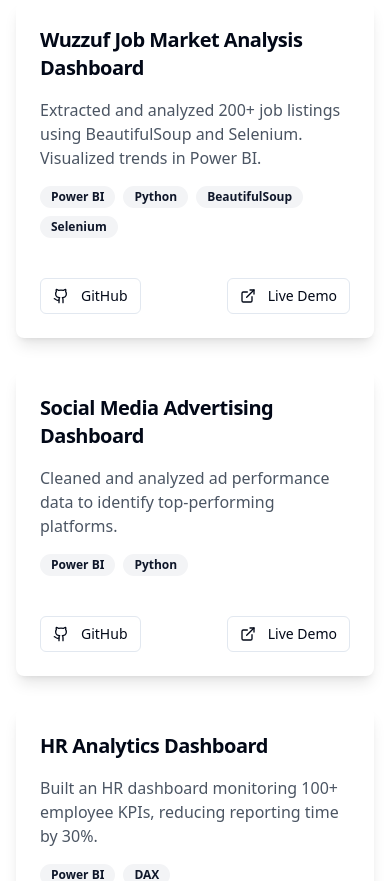
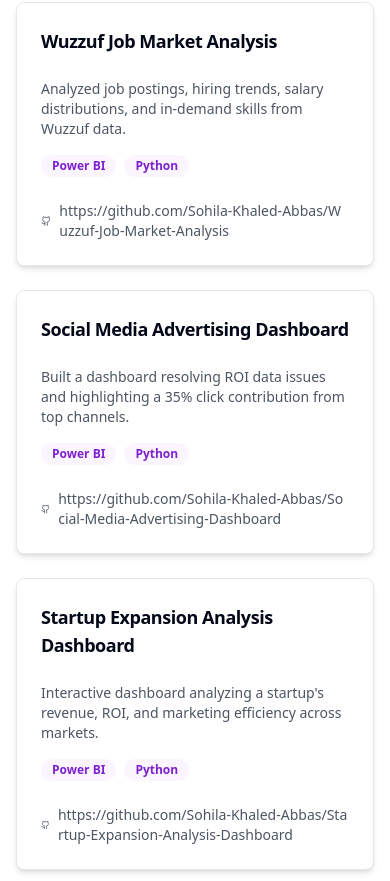
Before and after one commit to Sohila-Khaled-Abbas/sohila-data-showcase, a React (Vite) app: page / in a window 390 px wide. Shown: the part 3052-3933 px from the top of the page. Built offline with nearby package versions, Linux system fonts and the light colour scheme.

Commit message:
feat: Implement Projects section
Adds a responsive Projects section to showcase featured data analytics projects with titles, descriptions, technologies used, and GitHub links.

```diff
--- a/src/components/Projects.tsx
+++ b/src/components/Projects.tsx
@@ -1,31 +1,69 @@
 
 import { Card, CardContent, CardFooter, CardHeader, CardTitle } from "@/components/ui/card";
 import { Badge } from "@/components/ui/badge";
-import { Button } from "@/components/ui/button";
-import { Github, ExternalLink } from "lucide-react";
+import { Github } from "lucide-react";
 
 const Projects = () => {
   const projects = [
     {
-      title: "Wuzzuf Job Market Analysis Dashboard",
-      description: "Extracted and analyzed 200+ job listings using BeautifulSoup and Selenium. Visualized trends in Power BI.",
-      tools: ["Power BI", "Python", "BeautifulSoup", "Selenium"],
-      githubLink: "https://github.com/Sohila-Khaled-Abbas/Wuzzuf-Job-Market-Analysis",
-      liveLink: "#",
+      title: "Wuzzuf Job Market Analysis",
+      description: "Analyzed job postings, hiring trends, salary distributions, and in-demand skills from Wuzzuf data.",
+      tools: ["Power BI", "Python"],
+      githubUrl: "https://github.com/Sohila-Khaled-Abbas/Wuzzuf-Job-Market-Analysis",
     },
     {
       title: "Social Media Advertising Dashboard",
-      description: "Cleaned and analyzed ad performance data to identify top-performing platforms.",
+      description: "Built a dashboard resolving ROI data issues and highlighting a 35% click contribution from top channels.",
       tools: ["Power BI", "Python"],
-      githubLink: "https://github.com/Sohila-Khaled-Abbas/Social-Media-Advertising-Dashboard",
-      liveLink: "#",
+      githubUrl: "https://github.com/Sohila-Khaled-Abbas/Social-Media-Advertising-Dashboard",
+    },
+    {
+      title: "Startup Expansion Analysis Dashboard",
+      description: "Interactive dashboard analyzing a startup's revenue, ROI, and marketing efficiency across markets.",
+      tools: ["Power BI", "Python"],
+      githubUrl: "https://github.com/Sohila-Khaled-Abbas/Startup-Expansion-Analysis-Dashboard",
+    },
+    {
+      title: "Global Layoffs Analysis",
+      description: "Used SQL to uncover layoff trends across industries, funding stages, and regions.",
+      tools: ["SQL"],
+      githubUrl: "https://github.com/Sohila-Khaled-Abbas/global-layoffs-analysis",
+    },
+    {
+      title: "Healthcare Analytics Dashboard",
+      description: "Analyzed hospital waitlists, patient demographics, and service usage trends.",
+      tools: ["Power BI"],
+      githubUrl: "https://github.com/Sohila-Khaled-Abbas/healthcare-analytics-dashboard",
+    },
+    {
+      title: "Python EDA Case Study",
+      description: "Used EDA techniques to explore employee salary data and uncover insights.",
+      tools: ["Python"],
+      githubUrl: "https://github.com/Sohila-Khaled-Abbas/Python_EDA_Case_Study",
     },
     {
       title: "HR Analytics Dashboard",
-      description: "Built an HR dashboard monitoring 100+ employee KPIs, reducing reporting time by 30%.",
+      description: "Designed an interactive HR dashboard with dynamic filters and insights on attendance and KPIs.",
       tools: ["Power BI", "DAX"],
-      githubLink: "https://github.com/Sohila-Khaled-Abbas/HR-Analytics-Dashboard",
-      liveLink: "#",
+      githubUrl: "https://github.com/Sohila-Khaled-Abbas/HR-Analytics-Dashboard",
+    },
+    {
+      title: "IMDB Top 250 Movies Dashboard",
+      description: "Visualized cinema trends, ratings, and distributions based on the IMDB Top 250 dataset.",
+      tools: ["Power BI"],
+      githubUrl: "https://github.com/Sohila-Khaled-Abbas/IMDB-Top250-Movies-Dashboard",
+    },
+    {
+      title: "Emergency Room Dashboard",
+      description: "Analyzed patient satisfaction and visit trends using advanced DAX in Power BI.",
+      tools: ["Power BI", "DAX"],
+      githubUrl: "https://github.com/Sohila-Khaled-Abbas/Emergency-Room-Dashboard",
+    },
+    {
+      title: "Regional Sales Dashboard",
+      description: "Visualized sales trends to identify profitable regions and growth opportunities.",
+      tools: ["Power BI"],
+      githubUrl: "https://github.com/Sohila-Khaled-Abbas/regional-sales-dashboard",
     },
   ];
 
@@ -38,35 +76,33 @@ const Projects = () => {
           </span>
         </h2>
 
-        <div className="grid grid-cols-1 md:grid-cols-2 lg:grid-cols-3 gap-8 max-w-6xl mx-auto">
+        <div className="grid grid-cols-1 md:grid-cols-2 lg:grid-cols-3 gap-6 max-w-7xl mx-auto">
           {projects.map((project, index) => (
-            <Card key={index} className="shadow-lg border-none">
-              <CardHeader className="pb-0">
-                <CardTitle className="text-xl">{project.title}</CardTitle>
+            <Card key={index} className="flex flex-col h-full border shadow-md hover:shadow-lg transition-shadow">
+              <CardHeader>
+                <CardTitle className="text-lg font-semibold line-clamp-2">{project.title}</CardTitle>
               </CardHeader>
-              <CardContent className="pt-4">
-                <p className="text-gray-600 mb-4">{project.description}</p>
-                <div className="flex flex-wrap gap-2 mb-4">
+              <CardContent className="flex-grow">
+                <p className="text-gray-600 text-sm mb-4 line-clamp-3">
+                  {project.description}
+                </p>
+                <div className="flex flex-wrap gap-2">
                   {project.tools.map((tool, toolIndex) => (
-                    <Badge key={toolIndex} variant="secondary" className="bg-gray-100">
+                    <Badge
+                      key={toolIndex}
+                      variant="secondary"
+                      className="bg-purple-50 text-purple-700 hover:bg-purple-100"
+                    >
                       {tool}
                     </Badge>
                   ))}
                 </div>
               </CardContent>
-              <CardFooter className="flex justify-between pt-0">
-                <Button size="sm" variant="outline" asChild>
-                  <a href={project.githubLink} target="_blank" rel="noreferrer" className="inline-flex items-center">
-                    <Github className="mr-1 h-4 w-4" />
-                    GitHub
-                  </a>
-                </Button>
-                <Button size="sm" variant="outline" asChild>
-                  <a href={project.liveLink} target="_blank" rel="noreferrer" className="inline-flex items-center">
-                    <ExternalLink className="mr-1 h-4 w-4" />
-                    Live Demo
-                  </a>
-                </Button>
+              <CardFooter className="pt-0">
+                <div className="flex items-center text-sm text-gray-600">
+                  <Github className="h-4 w-4 mr-2" />
+                  <span className="break-all">{project.githubUrl}</span>
+                </div>
               </CardFooter>
             </Card>
           ))}
```
